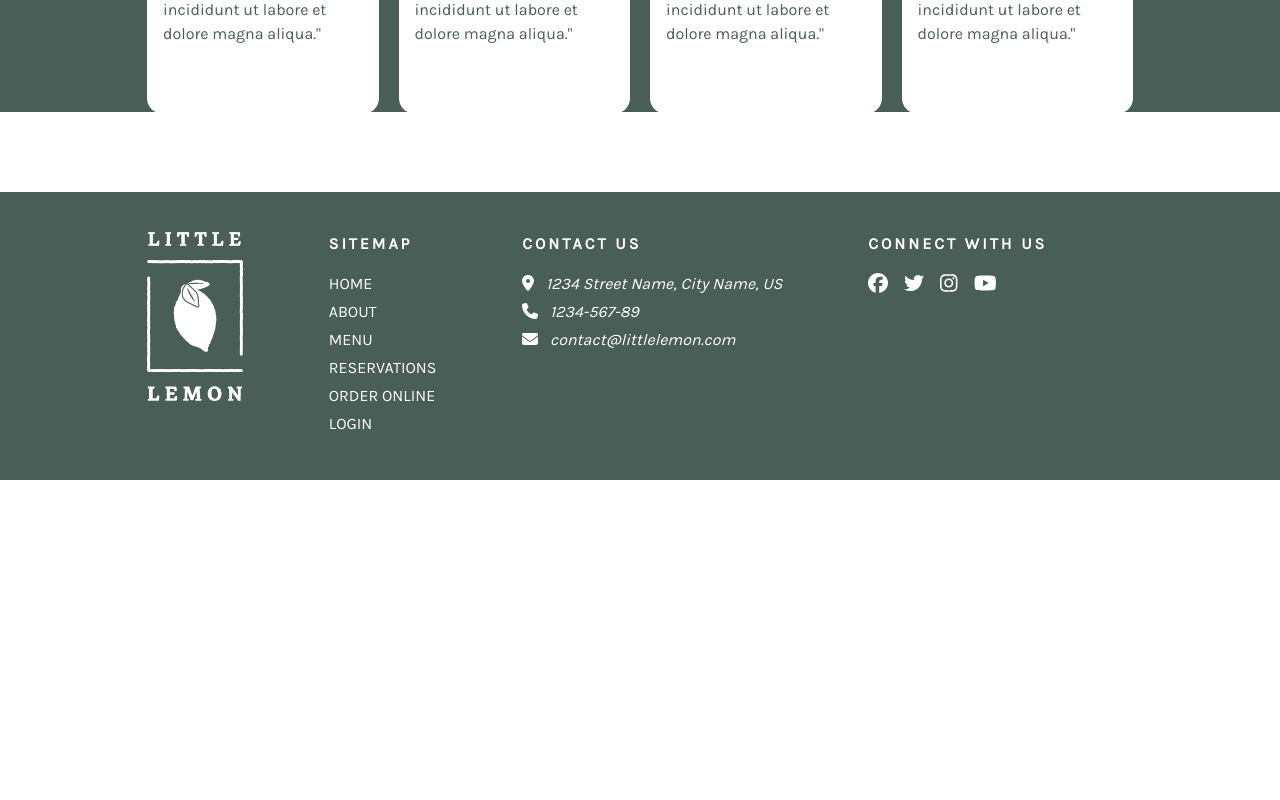
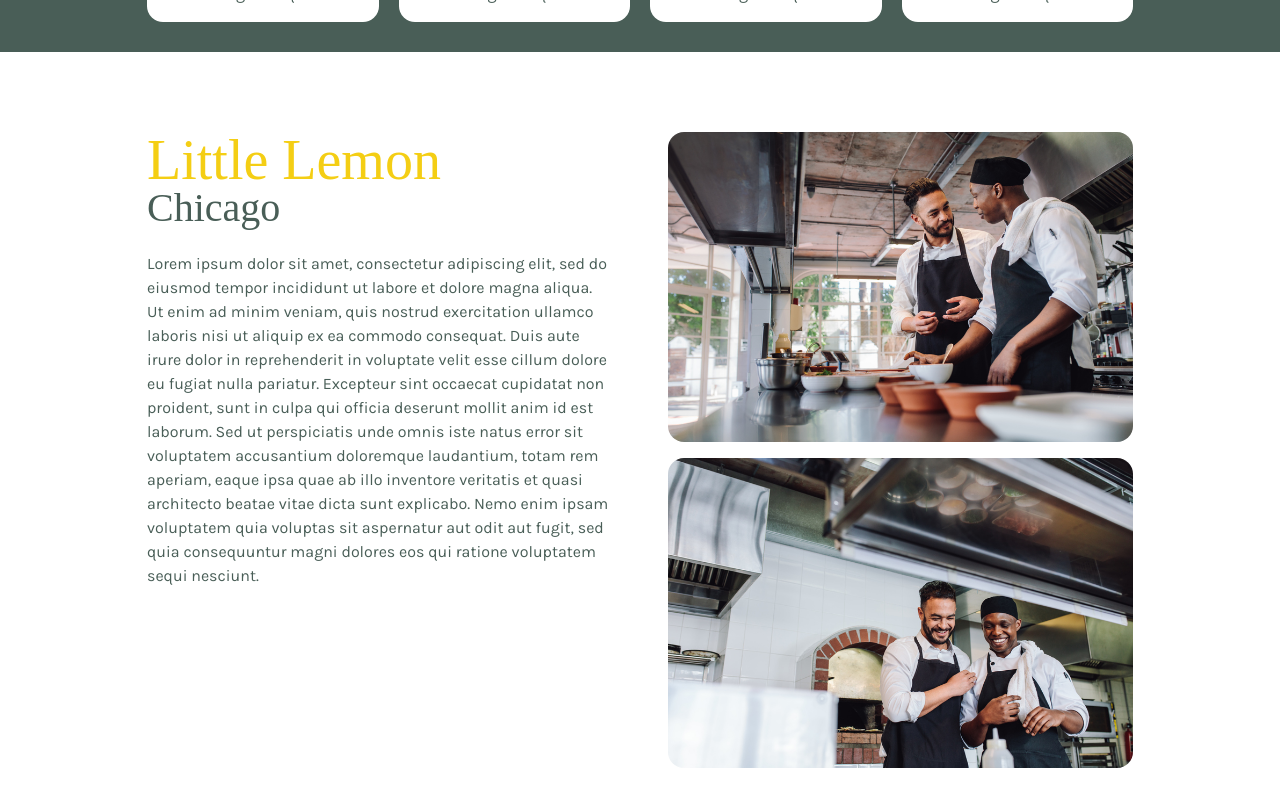
Before and after one commit to gamal2001/Front-End_Developer_Capstone_project, a React (Create React App) app: page / in a window 1280 px wide. Shown: the part 1760-2560 px from the top of the page. Before the commit the page ends 2240 px from the top, so only its background shows below. Built offline with nearby package versions, Linux system fonts and the light colour scheme; a web font is replaced by a local one.

Commit message:
add UnderConstruction

```diff
--- a/src/App.css
+++ /dev/null
@@ -1,38 +0,0 @@
-.App {
-  text-align: center;
-}
-
-.App-logo {
-  height: 40vmin;
-  pointer-events: none;
-}
-
-@media (prefers-reduced-motion: no-preference) {
-  .App-logo {
-    animation: App-logo-spin infinite 20s linear;
-  }
-}
-
-.App-header {
-  background-color: #282c34;
-  min-height: 100vh;
-  display: flex;
-  flex-direction: column;
-  align-items: center;
-  justify-content: center;
-  font-size: calc(10px + 2vmin);
-  color: white;
-}
-
-.App-link {
-  color: #61dafb;
-}
-
-@keyframes App-logo-spin {
-  from {
-    transform: rotate(0deg);
-  }
-  to {
-    transform: rotate(360deg);
-  }
-}
--- a/src/App.js
+++ b/src/App.js
@@ -1,4 +1,3 @@
-import './App.css';
 import Layout from './components/Layout';
 import Home  from './components/Home';
 import Reservation from './components/Reservation';
--- /dev/null
+++ b/src/assets/UnderConstruction.css
@@ -0,0 +1,8 @@
+.under-construction {
+  display: flex;
+  flex-direction: column;
+  gap: 1rem;
+  min-height: 31.25rem;
+  padding: 1.875rem 0 1.875rem 0;
+  text-align: center;
+}
--- a/src/components/Home.js
+++ b/src/components/Home.js
@@ -11,6 +11,8 @@
 import customer2Image from "../assets/customer2.jpg";
 import customer3Image from "../assets/customer3.jpg";
 import customer4Image from "../assets/customer4.jpg";
+import chefsMarioAndAdrianAImage from '../assets/chefs-mario-and-adrian_a.jpg';
+import chefsMarioAndAdrianBImage from '../assets/chefs-mario-and-adrian_b.jpg';
 import "../assets/Home.css";
 
 
@@ -147,6 +149,32 @@
 
         </div>
       </section>
+
+      <section className="container grid our-story">
+      <div className="our-story-description">
+        <h1>Little Lemon</h1>
+        <h2>Chicago</h2>
+        <p>
+          Lorem ipsum dolor sit amet, consectetur adipiscing elit, sed do
+          eiusmod tempor incididunt ut labore et dolore magna aliqua.
+          Ut enim ad minim veniam, quis nostrud exercitation ullamco laboris
+          nisi ut aliquip ex ea commodo consequat. Duis aute irure dolor in
+          reprehenderit in voluptate velit esse cillum dolore eu fugiat nulla
+          pariatur. Excepteur sint occaecat cupidatat non proident, sunt in
+          culpa qui officia deserunt mollit anim id est laborum. Sed ut
+          perspiciatis unde omnis iste natus error sit voluptatem accusantium
+          doloremque laudantium, totam rem aperiam, eaque ipsa quae ab illo
+          inventore veritatis et quasi architecto beatae vitae dicta sunt
+          explicabo. Nemo enim ipsam voluptatem quia voluptas sit aspernatur aut
+          odit aut fugit, sed quia consequuntur magni dolores eos qui ratione
+          voluptatem sequi nesciunt.
+        </p>
+      </div>
+      <div className="our-story-chefs">
+        <img src={chefsMarioAndAdrianAImage} alt="Chefs Mario and Adrian" />
+        <img src={chefsMarioAndAdrianBImage} alt="Chefs Mario and Adrian" />
+      </div>
+    </section>
     </>
   );
 };
--- a/src/components/UnderConstruction.js
+++ b/src/components/UnderConstruction.js
@@ -1,7 +1,14 @@
-const UnderConstructions = () => {
-    return (
-      <h1>Under Construction</h1>
+import { faPersonDigging } from '@fortawesome/free-solid-svg-icons';
+import { FontAwesomeIcon } from '@fortawesome/react-fontawesome';
+import '../assets/UnderConstruction.css'
+
+const UnderConstruction = () => {
+  return (
+    <div className="container under-construction">
+      <FontAwesomeIcon icon={faPersonDigging} size="3x" />
+      <h2>Page under construction</h2>
+    </div>
   );
-}
+};
 
-export default UnderConstructions;
+export default UnderConstruction;
--- a/src/index.css
+++ b/src/index.css
@@ -1,6 +1,7 @@
 * {
   margin: 0;
   padding: 0;
+  box-sizing: border-box;
 }
 
 body {
```
